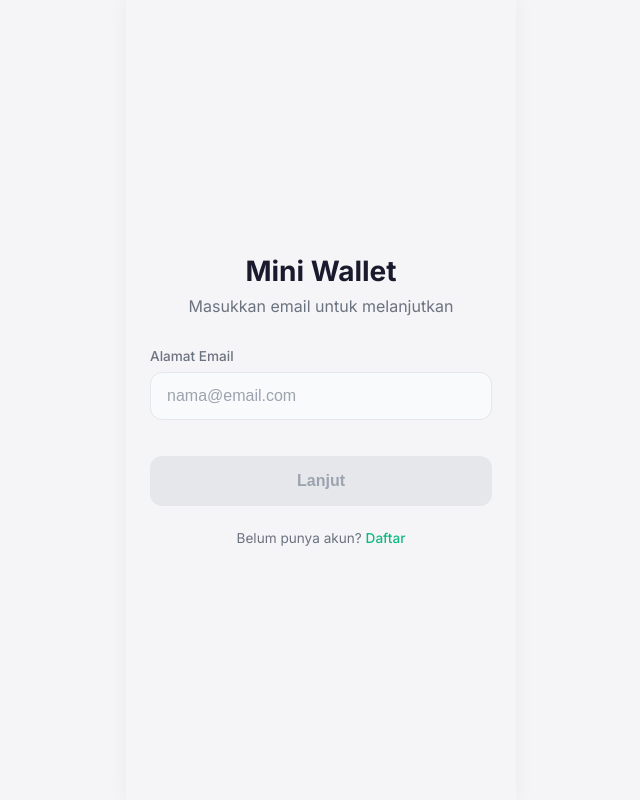
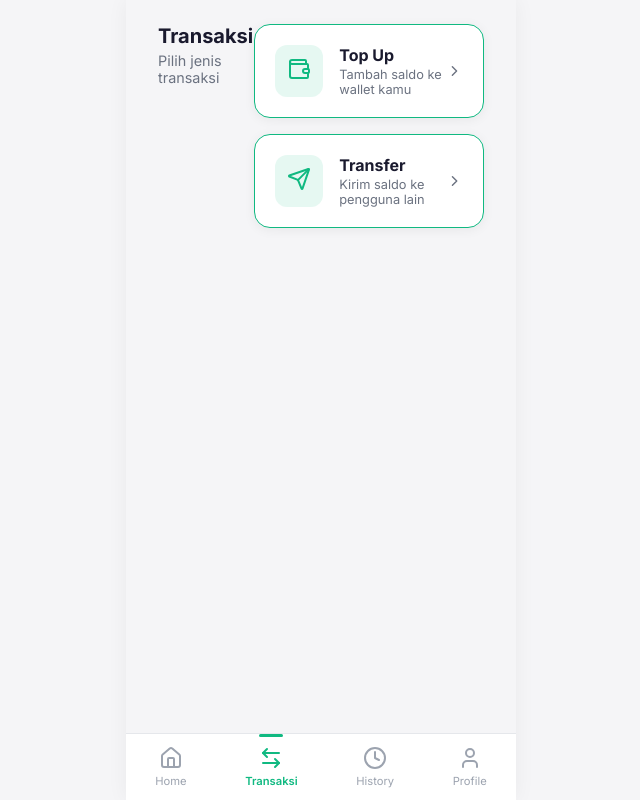
Before and after one commit to kiagusgatot/mini-wallet, a React (Vite) app in the folder frontend-react/: page /transaksi in a window 1280 px wide. Before the commit this address led to /. Shown: the whole page, without its empty margins (319-959 px from the left). Built offline with nearby package versions, Linux system fonts and the light colour scheme; sample sign-in values are in the browser's storage; the HTML template or start-up script is replaced by a standard one.

Commit message:
feat(navigation): introduce transaction hub page for top up and transfer

```diff
--- a/frontend-react/src/App.jsx
+++ b/frontend-react/src/App.jsx
@@ -7,6 +7,7 @@ import DashboardPage from './pages/DashboardPage';
 import RegisterPage from './pages/RegisterPage';
 import TopUpPage from './pages/TopUpPage';
 import TransferPage from './pages/TransferPage';
+import TransaksiPage from './pages/TransaksiPage';
 import HistoryPage from './pages/HistoryPage';
 import ProfilePage from './pages/ProfilePage';
 import BottomNav from './components/BottomNav';
@@ -33,6 +34,7 @@ function AnimatedRoutes() {
           <Route path="/dashboard" element={<PrivateRoute><DashboardPage /></PrivateRoute>} />
           <Route path="/topup" element={<PrivateRoute><TopUpPage /></PrivateRoute>} />
           <Route path="/transfer" element={<PrivateRoute><TransferPage /></PrivateRoute>} />
+          <Route path="/transaksi" element={<PrivateRoute><TransaksiPage /></PrivateRoute>} />
           <Route path="/history" element={<PrivateRoute><HistoryPage /></PrivateRoute>} />
           <Route path="/profile" element={<PrivateRoute><ProfilePage /></PrivateRoute>} />
 
--- a/frontend-react/src/components/BottomNav.jsx
+++ b/frontend-react/src/components/BottomNav.jsx
@@ -1,5 +1,5 @@
 import { Link, useLocation } from 'react-router-dom';
-import { Home, ArrowRightLeft, Clock, User } from 'lucide-react';
+import { Home, ArrowLeftRight, Clock, User } from 'lucide-react';
 import { motion } from 'framer-motion';
 
 export default function BottomNav() {
@@ -7,7 +7,7 @@ export default function BottomNav() {
 
   const navItems = [
     { path: '/dashboard', label: 'Home', icon: Home },
-    { path: '/transfer', label: 'Transfer', icon: ArrowRightLeft },
+    { path: '/transaksi', label: 'Transaksi', icon: ArrowLeftRight },
     { path: '/history', label: 'History', icon: Clock },
     { path: '/profile', label: 'Profile', icon: User },
   ];
--- a/frontend-react/src/pages/DashboardPage.jsx
+++ b/frontend-react/src/pages/DashboardPage.jsx
@@ -133,7 +133,7 @@ export default function DashboardPage() {
 
         <motion.button
           whileTap={{ scale: 0.95 }}
-          onClick={() => navigate('/transfer')}
+          onClick={() => navigate('/transaksi')}
           className="btn"
           style={{ flex: 1, display: 'flex', alignItems: 'center', gap: '0.5rem', background: '#FFFFFF', color: '#10b981', border: '1px solid #10b981', borderRadius: '14px' }}
         >
--- /dev/null
+++ b/frontend-react/src/pages/TransaksiPage.jsx
@@ -0,0 +1,75 @@
+import { useNavigate } from 'react-router-dom';
+import { Wallet, Send, ChevronRight } from 'lucide-react';
+import PageTransition from '../components/PageTransition';
+import { motion } from 'framer-motion';
+
+export default function TransaksiPage() {
+  const navigate = useNavigate();
+
+  return (
+    <PageTransition>
+      <div className="flex flex-col h-full" style={{ padding: '0 0.5rem', background: '#F5F5F7' }}>
+        <div className="mb-6 pt-2">
+          <h1 className="font-bold text-dark" style={{ fontSize: '1.25rem' }}>Transaksi</h1>
+          <p className="text-muted" style={{ fontSize: '0.9rem', marginTop: '4px' }}>Pilih jenis transaksi</p>
+        </div>
+
+        <div style={{ display: 'flex', flexDirection: 'column', gap: '16px' }}>
+          <motion.div
+            whileTap={{ scale: 0.98 }}
+            onClick={() => navigate('/topup')}
+            style={{
+              display: 'flex',
+              alignItems: 'center',
+              justifyContent: 'space-between',
+              background: '#FFFFFF',
+              border: '1.5px solid #10b981',
+              borderRadius: '16px',
+              padding: '20px',
+              boxShadow: '0 2px 12px rgba(0,0,0,0.06)',
+              cursor: 'pointer'
+            }}
+          >
+            <div className="flex items-center gap-4">
+              <div style={{ background: 'rgba(16,185,129,0.1)', color: '#10b981', padding: '12px', borderRadius: '12px' }}>
+                <Wallet size={24} />
+              </div>
+              <div>
+                <h3 className="font-bold text-dark" style={{ fontSize: '1rem', marginBottom: '2px' }}>Top Up</h3>
+                <p className="text-muted" style={{ fontSize: '0.8rem' }}>Tambah saldo ke wallet kamu</p>
+              </div>
+            </div>
+            <ChevronRight size={24} color="#6B7280" />
+          </motion.div>
+
+          <motion.div
+            whileTap={{ scale: 0.98 }}
+            onClick={() => navigate('/transfer')}
+            style={{
+              display: 'flex',
+              alignItems: 'center',
+              justifyContent: 'space-between',
+              background: '#FFFFFF',
+              border: '1.5px solid #10b981',
+              borderRadius: '16px',
+              padding: '20px',
+              boxShadow: '0 2px 12px rgba(0,0,0,0.06)',
+              cursor: 'pointer'
+            }}
+          >
+            <div className="flex items-center gap-4">
+              <div style={{ background: 'rgba(16,185,129,0.1)', color: '#10b981', padding: '12px', borderRadius: '12px' }}>
+                <Send size={24} />
+              </div>
+              <div>
+                <h3 className="font-bold text-dark" style={{ fontSize: '1rem', marginBottom: '2px' }}>Transfer</h3>
+                <p className="text-muted" style={{ fontSize: '0.8rem' }}>Kirim saldo ke pengguna lain</p>
+              </div>
+            </div>
+            <ChevronRight size={24} color="#6B7280" />
+          </motion.div>
+        </div>
+      </div>
+    </PageTransition>
+  );
+}
```
